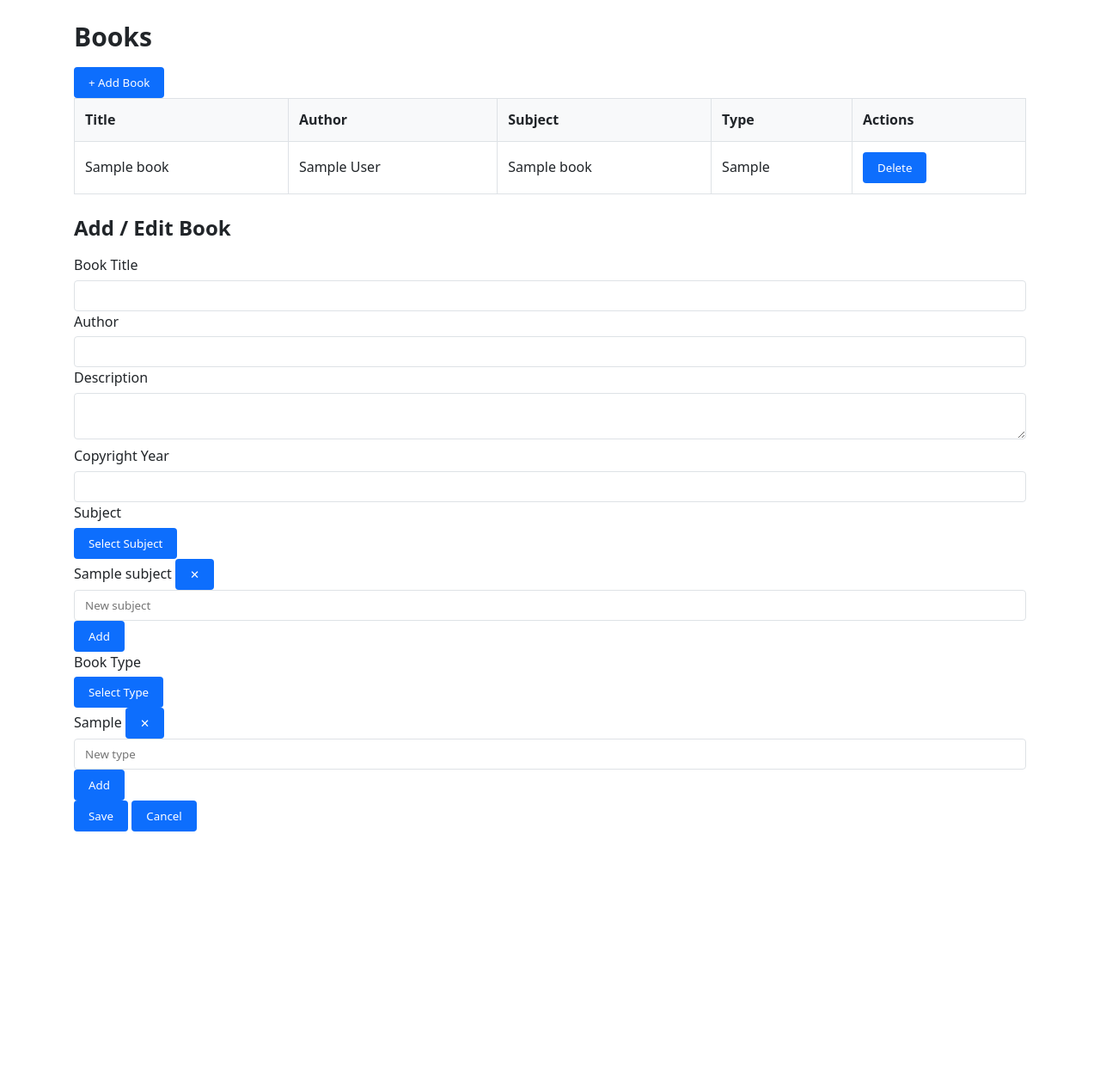
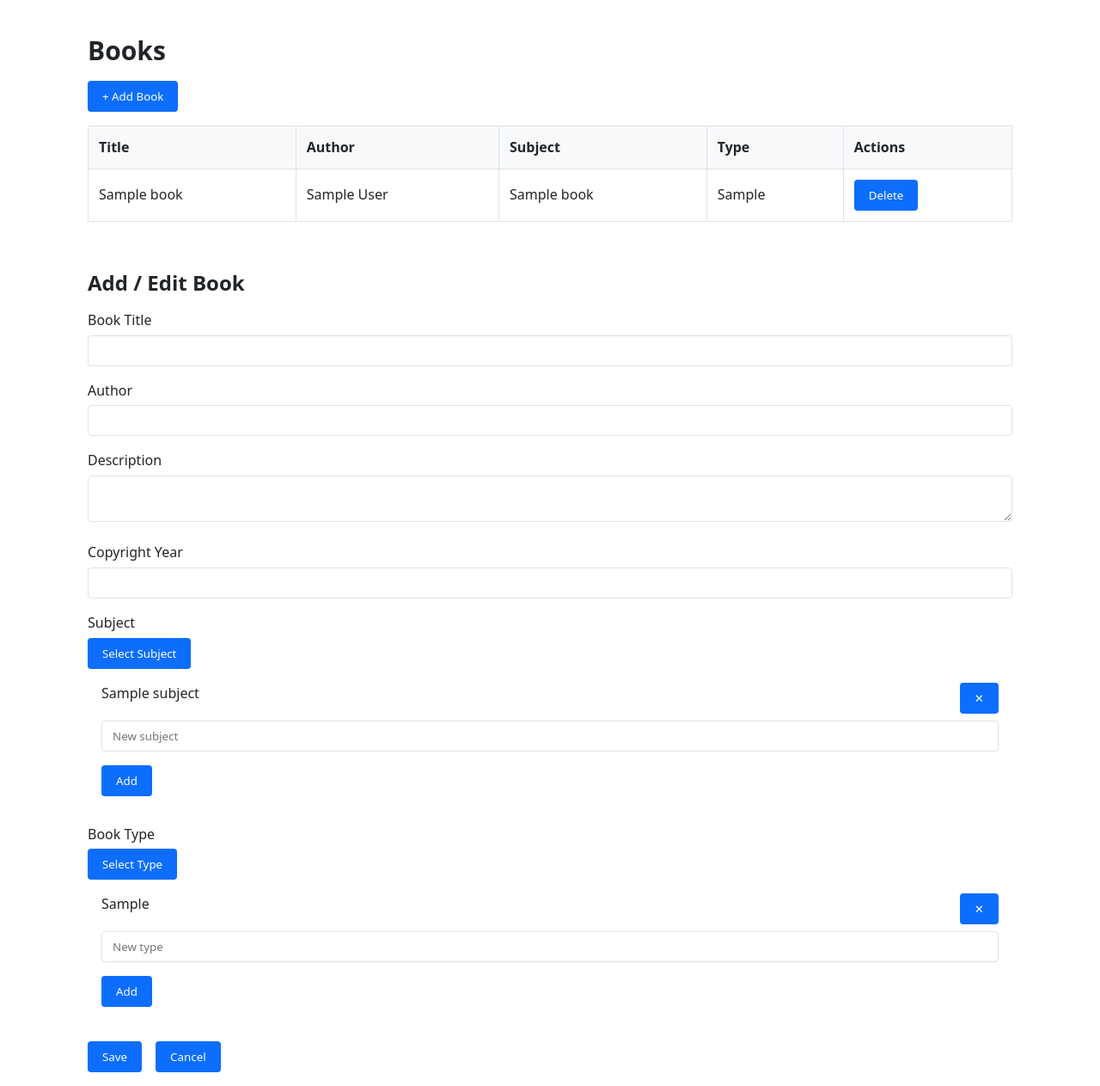
Before and after one commit to PauloMio/Notes_en_Quotes, a PHP site: page /menu/books_setup.php in a window 1280 px wide. Shown: the whole page at 86% size. Before the commit the page ends 967 px from the top, so only its background shows below. Run offline with PHP 8.4, Linux system fonts and the light colour scheme; tables that the repository leaves empty hold one stand-in row (values such as "Sample post").

Commit message:
Update books_setup.php

```diff
--- a/menu/books_setup.php
+++ b/menu/books_setup.php
@@ -1,5 +1,9 @@
-<?php require_once "../database/db_connection.php"; ?>
+<?php
+require_once "../database/db_connection.php";
 
+$subjects = $conn->query("SELECT * FROM subject ORDER BY subject ASC");
+$types    = $conn->query("SELECT * FROM book_types ORDER BY type ASC");
+?>
 <!DOCTYPE html>
 <html lang="en">
 <head>
@@ -10,93 +14,167 @@
 <body>
 
 <div class="container mt-4">
+  <div class="block">
+
     <h2>Books</h2>
 
-  <button data-ui-toggle="modal" data-ui-target="#bookModal">+ Add Book</button>
+    <div class="mb-3">
+      <button data-ui-toggle="modal" data-ui-target="#bookModal">
+        + Add Book
+      </button>
+    </div>
 
     <div id="booksTable">
       <?php include "books_script.php"; ?>
     </div>
+
+  </div>
 </div>
 
-<!-- BOOK MODAL -->
+<!-- =========================
+     BOOK MODAL
+========================= -->
 <div class="modal" id="bookModal">
   <div class="modal-content container">
-    <h3>Add / Edit Book</h3>
+    <div class="block">
 
-    <form method="POST" action="books_script.php" data-ui-ajax="true" data-ui-target="#booksTable">
+      <h3 class="mb-3">Add / Edit Book</h3>
+
+      <form method="POST"
+            action="books_script.php"
+            data-ui-ajax="true"
+            data-ui-target="#booksTable">
+
         <input type="hidden" name="action" value="save">
         <input type="hidden" name="id" id="book_id">
 
+        <!-- BOOK TITLE -->
+        <div class="form-group">
           <label>Book Title</label>
           <input type="text" name="book_title" required>
+        </div>
 
+        <!-- AUTHOR -->
+        <div class="form-group">
           <label>Author</label>
           <input type="text" name="author">
+        </div>
 
+        <!-- DESCRIPTION -->
+        <div class="form-group">
           <label>Description</label>
           <textarea name="description"></textarea>
+        </div>
 
+        <!-- COPYRIGHT YEAR -->
+        <div class="form-group">
           <label>Copyright Year</label>
           <input type="number" name="copyrightyear">
+        </div>
 
         <!-- SUBJECT DROPDOWN -->
+        <div class="form-group">
           <label>Subject</label>
+
           <div class="dropdown">
-        <button type="button" data-ui-toggle="dropdown">Select Subject</button>
-        <div class="dropdown-menu">
-          <?php
-          $subjects = $conn->query("SELECT * FROM subject");
-          while ($s = $subjects->fetch_assoc()):
-          ?>
+            <button type="button" data-ui-toggle="dropdown">
+              Select Subject
+            </button>
+
+            <div class="dropdown-menu block">
+              <?php while ($s = $subjects->fetch_assoc()): ?>
+                <div class="row mb-1">
+                  <div class="col">
+                    <span style="cursor:pointer"
+                          onclick="selectSubject('<?= htmlspecialchars($s['subject']) ?>')">
+                      <?= htmlspecialchars($s['subject']) ?>
+                    </span>
+                  </div>
                   <div>
-            <span onclick="selectSubject('<?= $s['subject'] ?>')"><?= $s['subject'] ?></span>
-            <button type="button" onclick="deleteSubject(<?= $s['id'] ?>)">✕</button>
+                    <button type="button"
+                            onclick="deleteSubject(<?= $s['id'] ?>)">
+                      ✕
+                    </button>
+                  </div>
                 </div>
               <?php endwhile; ?>
 
+              <div class="form-group mt-2">
                 <input type="text" id="newSubject" placeholder="New subject">
+              </div>
+
               <button type="button" onclick="addSubject()">Add</button>
             </div>
           </div>
+
           <input type="hidden" name="subject" id="subject_input">
+        </div>
 
         <!-- TYPE DROPDOWN -->
+        <div class="form-group">
           <label>Book Type</label>
+
           <div class="dropdown">
-        <button type="button" data-ui-toggle="dropdown">Select Type</button>
-        <div class="dropdown-menu">
-          <?php
-          $types = $conn->query("SELECT * FROM book_types");
-          while ($t = $types->fetch_assoc()):
-          ?>
+            <button type="button" data-ui-toggle="dropdown">
+              Select Type
+            </button>
+
+            <div class="dropdown-menu block">
+              <?php while ($t = $types->fetch_assoc()): ?>
+                <div class="row mb-1">
+                  <div class="col">
+                    <span style="cursor:pointer"
+                          onclick="selectType('<?= htmlspecialchars($t['type']) ?>')">
+                      <?= htmlspecialchars($t['type']) ?>
+                    </span>
+                  </div>
                   <div>
-            <span onclick="selectType('<?= $t['type'] ?>')"><?= $t['type'] ?></span>
-            <button type="button" onclick="deleteType(<?= $t['id'] ?>)">✕</button>
+                    <button type="button"
+                            onclick="deleteType(<?= $t['id'] ?>)">
+                      ✕
+                    </button>
+                  </div>
                 </div>
               <?php endwhile; ?>
 
+              <div class="form-group mt-2">
                 <input type="text" id="newType" placeholder="New type">
+              </div>
+
               <button type="button" onclick="addType()">Add</button>
             </div>
           </div>
+
           <input type="hidden" name="type" id="type_input">
+        </div>
 
+        <!-- ACTION BUTTONS -->
+        <div class="row mt-4">
+          <div>
             <button type="submit">Save</button>
-      <button type="button" data-ui-dismiss="modal">Cancel</button>
+          </div>
+          <div>
+            <button type="button" data-ui-dismiss="modal">
+              Cancel
+            </button>
+          </div>
+        </div>
+
       </form>
+
+    </div>
   </div>
 </div>
 
 <script src="../js/script.js"></script>
 
 <script>
-function selectSubject(val) {
-  document.getElementById('subject_input').value = val;
+function selectSubject(value) {
+  document.getElementById("subject_input").value = value;
 }
 
-function selectType(val) {
-  document.getElementById('type_input').value = val;
+function selectType(value) {
+  document.getElementById("type_input").value = value;
 }
 
 async function addSubject() {
```
Lines whose indentation alone changed are shown as unchanged.
